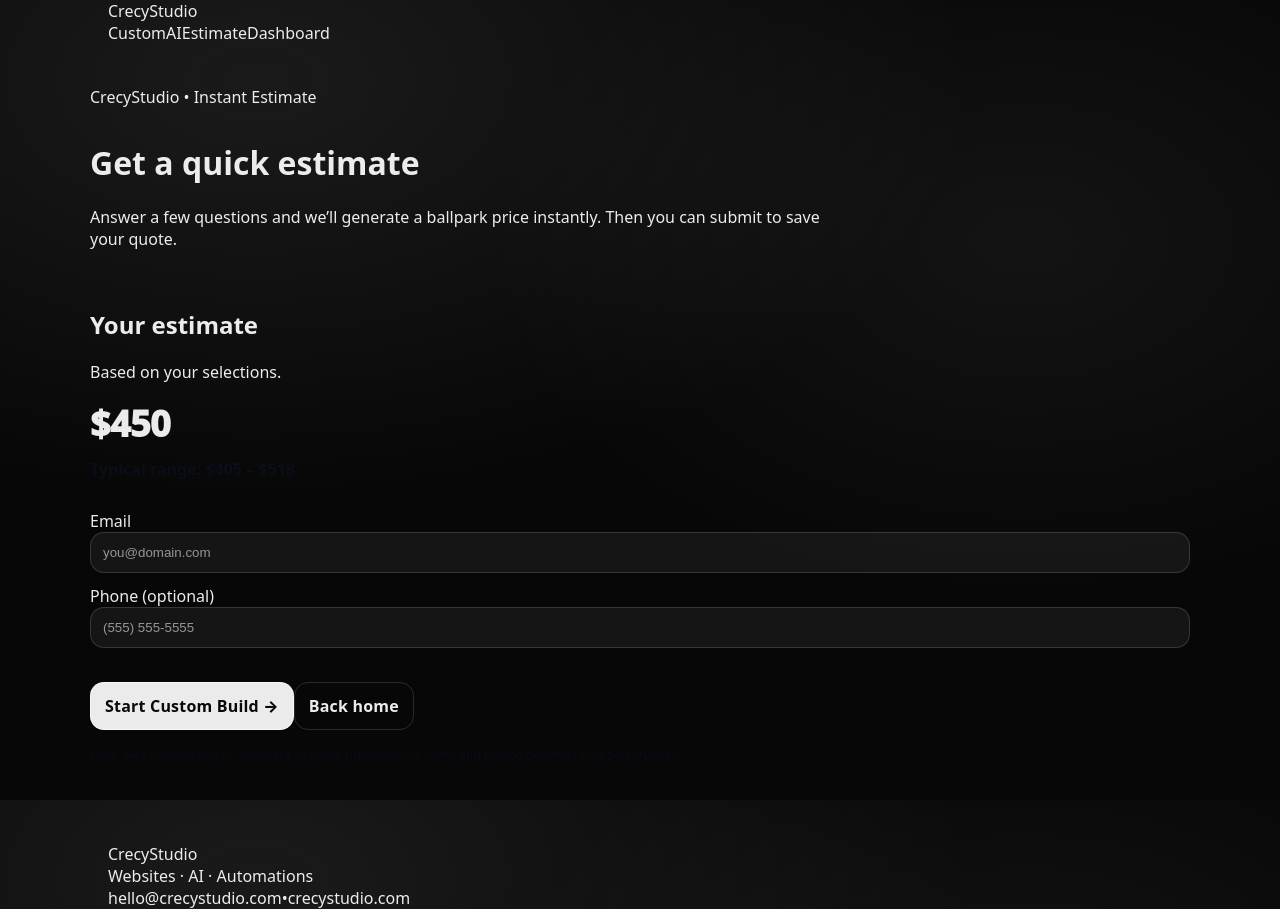
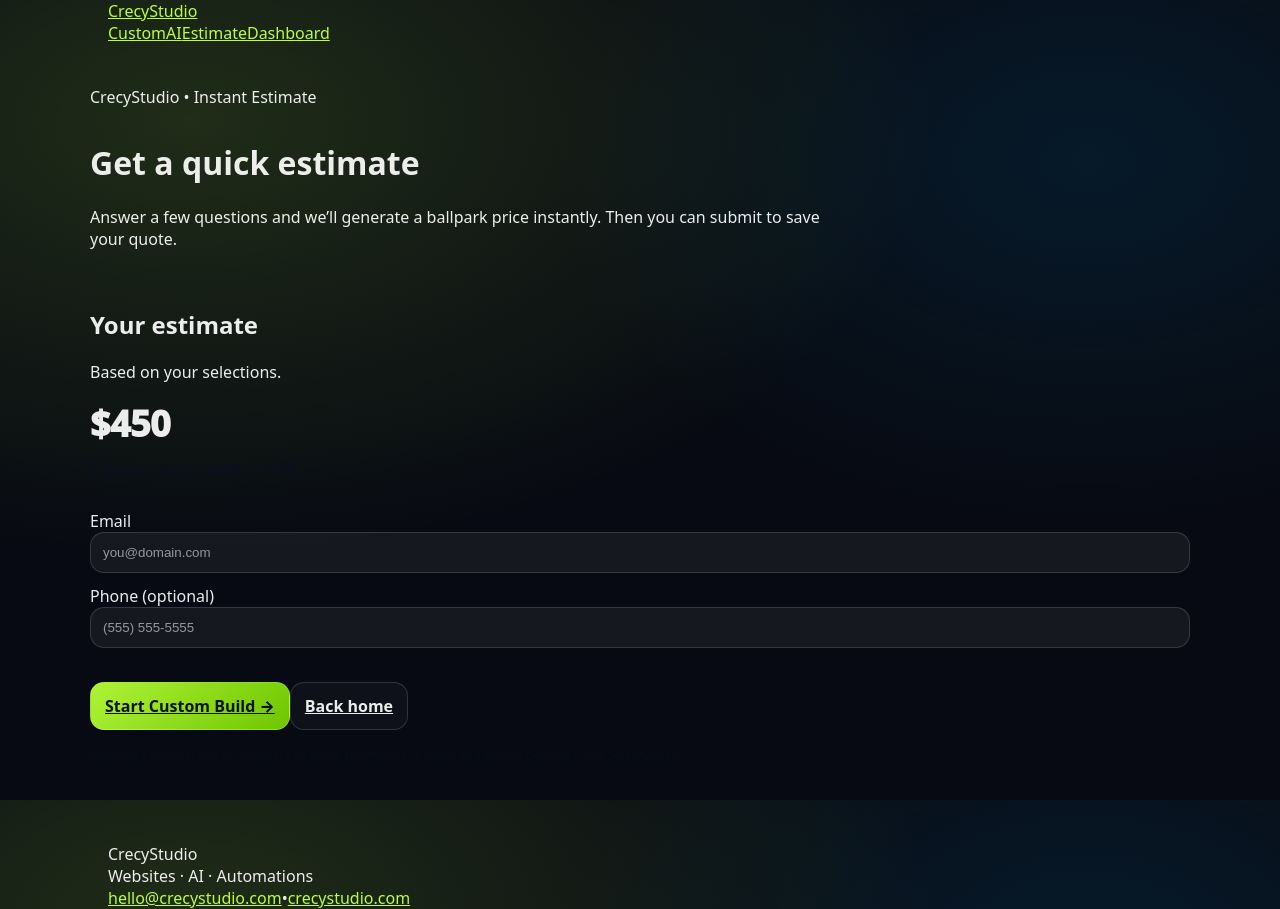
Before and after one commit to kkoly10/website-builder, a Next.js app: page /estimate in a window 1280 px wide. Built offline with nearby package versions, Linux system fonts and the light colour scheme.

Commit message:
Update globals.css

```diff
--- a/app/globals.css
+++ b/app/globals.css
@@ -1,12 +1,12 @@
 :root{
-  --bg:#070707;
+  --bg:#070a12;
   --fg:rgba(255,255,255,.92);
   --muted:rgba(255,255,255,.72);
   --panel:rgba(255,255,255,.06);
   --panel2:rgba(255,255,255,.09);
   --stroke:rgba(255,255,255,.14);
-  --accent:#ffffff;            /* luxury: white accent */
-  --accent2:#bdbdbd;
+  --accent:#b9ff3a;            /* LIME */
+  --accent2:#74d000;
   --shadow: 0 18px 60px rgba(0,0,0,.45);
   --radius:16px;
 }
@@ -15,15 +15,15 @@
 html,body{height:100%}
 body{
   margin:0;
-  background: radial-gradient(1200px 700px at 20% 10%, rgba(255,255,255,.08), transparent 60%),
-              radial-gradient(900px 600px at 80% 30%, rgba(255,255,255,.05), transparent 60%),
+  background: radial-gradient(1200px 700px at 15% 15%, rgba(185,255,58,.14), transparent 62%),
+              radial-gradient(900px 600px at 85% 20%, rgba(0,170,255,.10), transparent 60%),
               var(--bg);
   color:var(--fg);
   font-family: ui-sans-serif, system-ui, -apple-system, Segoe UI, Roboto, Arial;
 }
 
-a{color:var(--fg); text-decoration:none}
-a:hover{opacity:.9}
+a{color:var(--accent)}
+a:hover{filter:brightness(1.05)}
 
 .container{max-width:1100px; margin:0 auto; padding:0 18px}
 .card{
@@ -36,15 +36,17 @@ a:hover{opacity:.9}
   display:inline-flex; align-items:center; justify-content:center; gap:10px;
   padding:12px 14px; border-radius:14px;
   border:1px solid var(--stroke);
-  background:transparent; color:var(--fg);
-  font-weight:800; letter-spacing:.2px;
+  background:rgba(255,255,255,.03); color:var(--fg);
+  font-weight:800;
   transition: transform .16s ease, box-shadow .16s ease, background .16s ease;
 }
 .btn:hover{transform:translateY(-1px); background:rgba(255,255,255,.06)}
 .btnPrimary{
-  background:var(--fg); color:#090909; border:1px solid rgba(255,255,255,.65);
+  background:linear-gradient(135deg, rgba(185,255,58,.95), rgba(116,208,0,.95));
+  color:#0b1206;
+  border:1px solid rgba(185,255,58,.35);
 }
-.btnPrimary:hover{transform:translateY(-1px); box-shadow:0 10px 30px rgba(255,255,255,.12)}
+.btnPrimary:hover{box-shadow:0 14px 44px rgba(185,255,58,.18)}
 
 input,select,textarea{
   width:100%;
```
